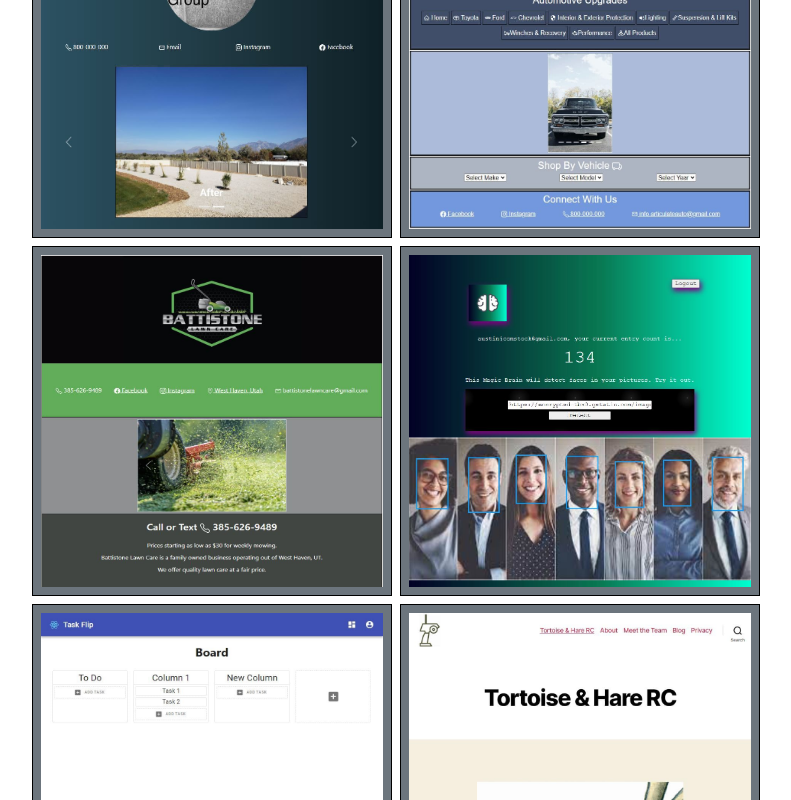
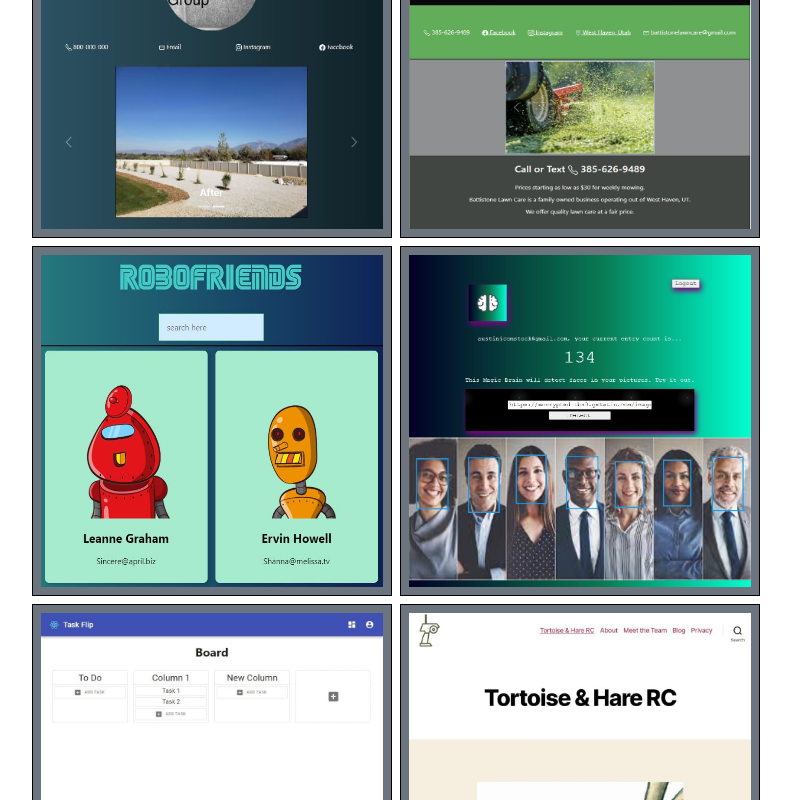
Before and after one commit to austincomstock/austincomstock-resume, a React (Create React App) app: page / in a window 1280 px wide. Shown: the part 2930-3730 px from the top of the page, without its empty margins (292-1083 px from the left). Built offline with nearby package versions, Linux system fonts and the light colour scheme.

Commit message:
Replaced articulate auto with robo friends in Projects. Commented out articulate auto for now

```diff
--- a/src/components/Projects/index.jsx
+++ b/src/components/Projects/index.jsx
@@ -1,7 +1,8 @@
 import React from "react";
 import cmgImg from "./CMG_1-min.JPG";
-import articulateautoImg from "./ArticulateAuto_1-min.JPG";
+// import articulateautoImg from "./ArticulateAuto_1-min.JPG";
 import battistonelawncareImg from "./BattistoneLawnCare_1-min.JPG";
+import robofriendsImg from "./RoboFriends-min.JPG";
 import taskflipImg from "./TaskFlip_1-min.JPG";
 import supafacebrainImg from "./SupaFaceBrain_1-min.JPG";
 import githubImg from "./Github_1-min.JPG";
@@ -23,7 +24,7 @@
             <img src={cmgImg} alt="CMG" className="projectsImg" />
           </a>
 
-          <a
+          {/* <a
             href="https://www.articulateauto.com/"
             target="_blank"
             rel="noreferrer"
@@ -33,7 +34,7 @@
               alt="Articulate Auto"
               className="projectsImg"
             />
-          </a>
+          </a> */}
 
           <a
             href="https://www.battistonelawncare.com/"
@@ -46,6 +47,19 @@
               className="projectsImg"
             />
           </a>
+
+          <a
+            href="https://robofriends-opal.vercel.app/"
+            target="_blank"
+            rel="noreferrer"
+          >
+            <img
+              src={robofriendsImg}
+              alt="Robo Friends"
+              className="projectsImg"
+            />
+          </a>
+
           <a
             href="https://supa-face-brain.vercel.app/"
             target="_blank"
```
Also changed, not shown: src/components/Projects/RoboFriends-min.JPG (added).
